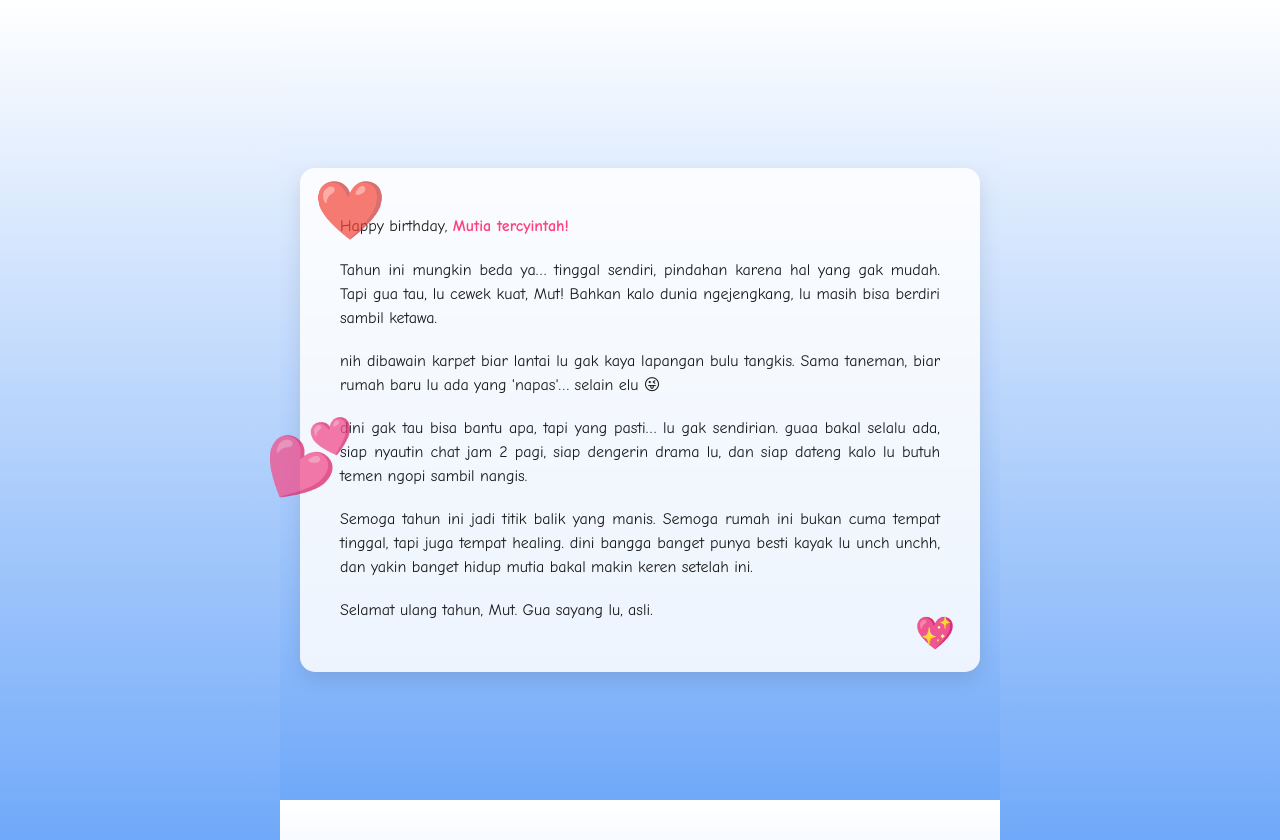
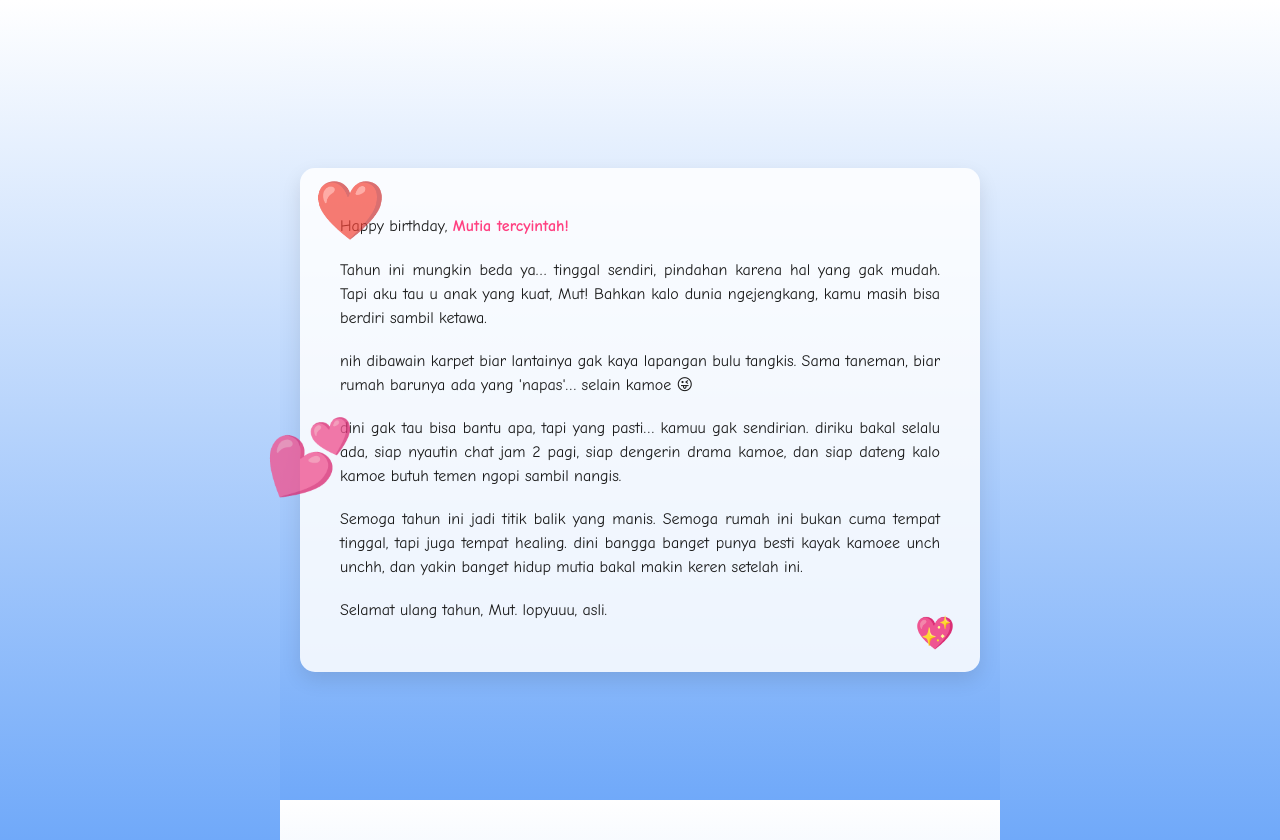
Before and after one commit to diniscaul/co, a plain HTML site: page index.html in a window 1280 px wide. Drawn offline with Linux system fonts and the light colour scheme.

Commit message:
Update index.html

```diff
--- a/index.html
+++ b/index.html
@@ -82,11 +82,11 @@
     <span class="heart" aria-hidden="true">💖</span>
     <span class="heart" aria-hidden="true">💕</span>
     <p>Happy birthday, <strong>Mutia tercyintah!</strong></p>
-    <p>Tahun ini mungkin beda ya… tinggal sendiri, pindahan karena hal yang gak mudah. Tapi gua tau, lu cewek kuat, Mut! Bahkan kalo dunia ngejengkang, lu masih bisa berdiri sambil ketawa.</p>
-    <p>nih dibawain karpet biar lantai lu gak kaya lapangan bulu tangkis. Sama taneman, biar rumah baru lu ada yang 'napas'… selain elu 😜</p>
-    <p>dini gak tau bisa bantu apa, tapi yang pasti… lu gak sendirian. guaa bakal selalu ada, siap nyautin chat jam 2 pagi, siap dengerin drama lu, dan siap dateng kalo lu butuh temen ngopi sambil nangis.</p>
-    <p>Semoga tahun ini jadi titik balik yang manis. Semoga rumah ini bukan cuma tempat tinggal, tapi juga tempat healing. dini bangga banget punya besti kayak lu unch unchh, dan yakin banget hidup mutia bakal makin keren setelah ini.</p>
-    <p>Selamat ulang tahun, Mut. Gua sayang lu, asli.</p>
+    <p>Tahun ini mungkin beda ya… tinggal sendiri, pindahan karena hal yang gak mudah. Tapi aku tau u anak yang kuat, Mut! Bahkan kalo dunia ngejengkang, kamu masih bisa berdiri sambil ketawa.</p>
+    <p>nih dibawain karpet biar lantainya gak kaya lapangan bulu tangkis. Sama taneman, biar rumah barunya ada yang 'napas'… selain kamoe 😜</p>
+    <p>dini gak tau bisa bantu apa, tapi yang pasti… kamuu gak sendirian. diriku bakal selalu ada, siap nyautin chat jam 2 pagi, siap dengerin drama kamoe, dan siap dateng kalo kamoe butuh temen ngopi sambil nangis.</p>
+    <p>Semoga tahun ini jadi titik balik yang manis. Semoga rumah ini bukan cuma tempat tinggal, tapi juga tempat healing. dini bangga banget punya besti kayak kamoee unch unchh, dan yakin banget hidup mutia bakal makin keren setelah ini.</p>
+    <p>Selamat ulang tahun, Mut.  lopyuuu, asli.</p>
   </div>
 </body>
 </html>
```
